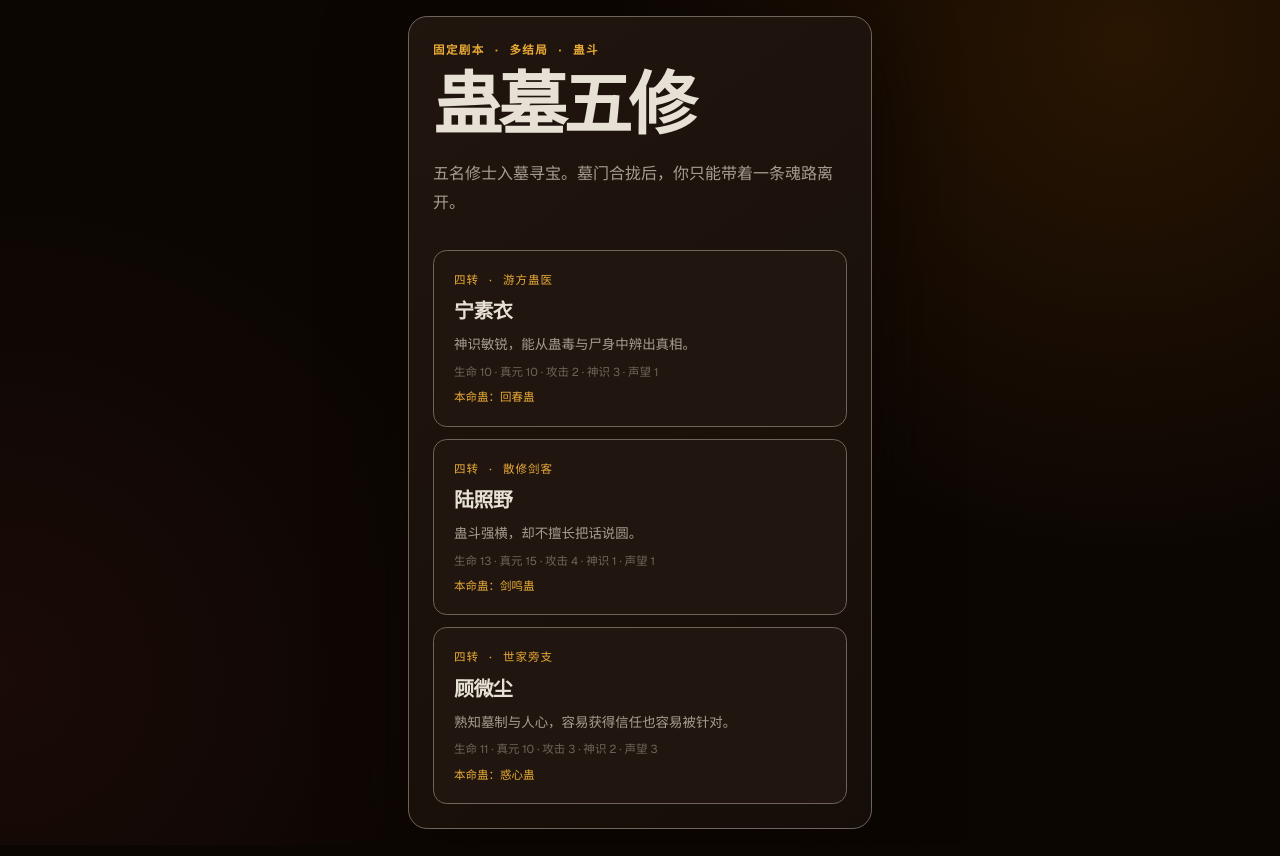
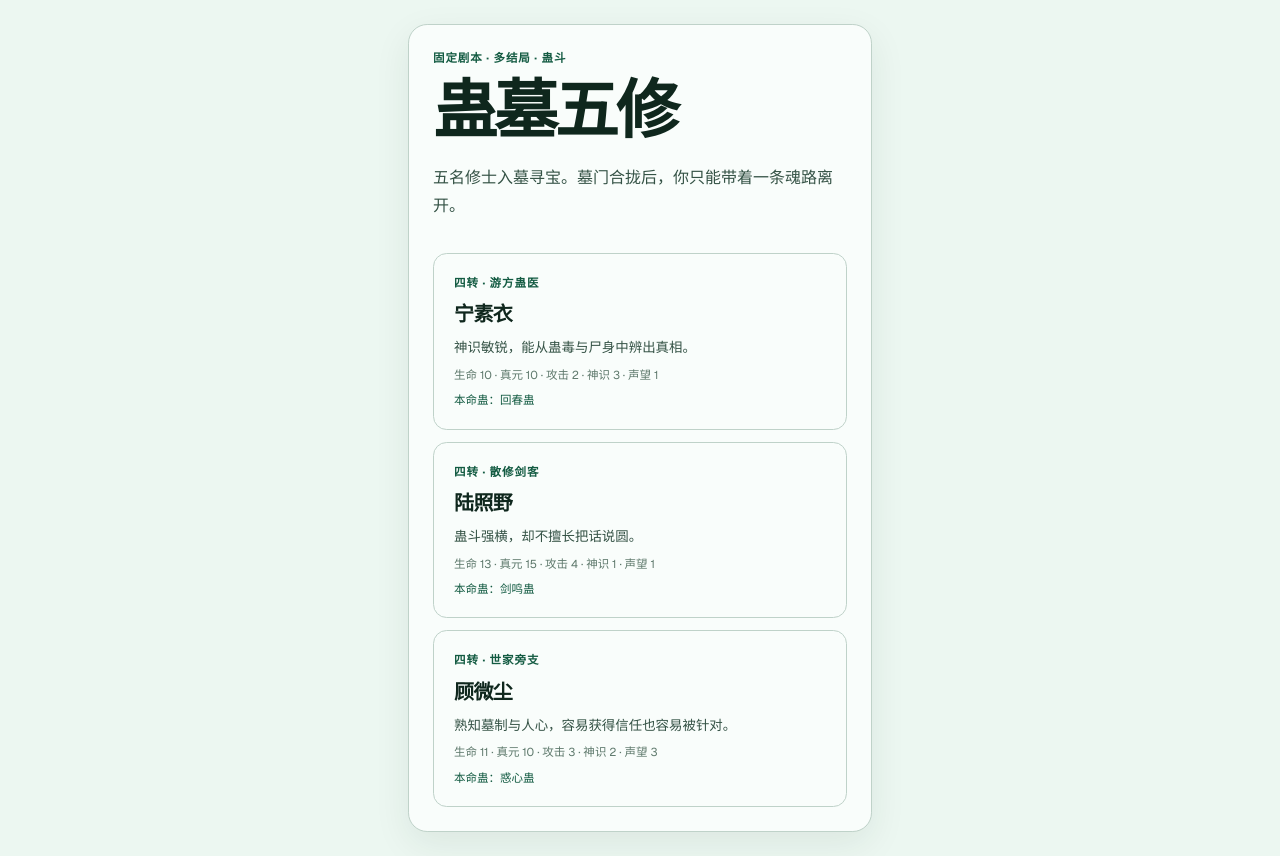
Before and after one commit to xcymm3/gu-mu, a Next.js app: page / in a window 1280 px wide. Built offline with nearby package versions, Linux system fonts and the light colour scheme.

Commit message:
style: refresh game interface with mint palette

```diff
--- a/app/globals.css
+++ b/app/globals.css
@@ -1,5 +1,5 @@
-/* Hallmark · pre-emit critique: P5 H4 E4 S5 R5 V4 */
-/* Hallmark · genre: atmospheric · macrostructure: Narrative Workflow · theme: Midnight · enrichment: none · nav: in-game status bar · footer: ending epitaph */
+/* Hallmark · pre-emit critique: P5 H5 E5 S5 R5 V4 */
+/* Hallmark · genre: modern-minimal · macrostructure: Narrative Workflow · theme: studied-DNA (source: image) · enrichment: none · nav: in-game status bar · footer: ending epitaph */
 @import "tailwindcss";
 @import "../tokens.css";
 
@@ -16,13 +16,13 @@ body {
   margin: 0;
   color: var(--color-ink);
   font-family: var(--font-body);
-  background-image: radial-gradient(circle at 88% 5%, var(--color-bloom-1), transparent 32rem), radial-gradient(circle at 0% 80%, var(--color-bloom-2), transparent 30rem);
+  background: var(--color-canvas);
 }
 
 button { font: inherit; }
 
 button:focus-visible {
-  outline: 2px solid var(--color-accent);
+  outline: 3px solid var(--color-focus);
   outline-offset: 3px;
 }
 
@@ -39,8 +39,8 @@ button:focus-visible {
   padding: var(--space-6);
   border: var(--rule);
   border-radius: var(--radius-lg);
-  background: linear-gradient(145deg, var(--color-surface), var(--color-paper));
-  box-shadow: 0 1.5rem 5rem var(--color-void);
+  background: var(--color-paper);
+  box-shadow: var(--shadow-card);
 }
 
 .story-frame {
@@ -130,7 +130,7 @@ h1 {
 .scene-copy { display: grid; flex: 1 1 auto; min-height: 0; gap: var(--space-4); margin-top: var(--space-6); overflow: hidden; }
 .scene-copy p { margin: 0; color: var(--color-muted); font-size: var(--text-base); line-height: 1.92; text-align: justify; text-wrap: pretty; }
 .story-name { color: var(--color-ink); font-weight: 780; }
-.story-critical { color: #b94e4a; font-weight: 720; }
+.story-critical { color: var(--color-danger); font-weight: 720; }
 .narrative-progress { margin: var(--space-6) 0 0; color: var(--color-faint); font-family: var(--font-mono); font-size: var(--text-xs); text-align: right; }
 
 .choice-panel { display: grid; flex: 0 0 auto; gap: var(--space-3); margin-top: auto; }
@@ -161,8 +161,8 @@ h1 {
 .gu-list button { display: grid; gap: var(--space-1); padding: var(--space-3); }
 .gu-list strong { color: var(--color-accent); font-size: var(--text-sm); }
 .gu-list span { color: var(--color-muted); font-size: var(--text-xs); }
-.battle-help-backdrop { position: fixed; z-index: 10; inset: 0; display: grid; place-items: center; padding: var(--space-5); background: rgb(0 0 0 / 70%); }
-.battle-help-dialog { position: relative; width: min(100%, 23rem); padding: var(--space-6); border: 1px solid var(--color-accent); border-radius: var(--radius-md); background: var(--color-surface); box-shadow: 0 1.2rem 3rem rgb(0 0 0 / 45%); }
+.battle-help-backdrop { position: fixed; z-index: 10; inset: 0; display: grid; place-items: center; padding: var(--space-5); background: var(--color-overlay); }
+.battle-help-dialog { position: relative; width: min(100%, 23rem); padding: var(--space-6); border: 1px solid var(--color-accent); border-radius: var(--radius-md); background: var(--color-surface); box-shadow: var(--shadow-card); }
 .battle-help-dialog h2 { margin: var(--space-2) 0 var(--space-4); font-size: var(--text-lg); }
 .battle-help-dialog p:not(.eyebrow) { margin: var(--space-3) 0 0; color: var(--color-muted); font-size: var(--text-sm); line-height: 1.7; }
 .battle-help-close { position: absolute; top: var(--space-3); right: var(--space-3); width: 2rem; height: 2rem; padding: 0; border: 0; color: var(--color-muted); background: transparent; font-size: 1.5rem; line-height: 1; }
@@ -181,3 +181,336 @@ h1 {
 @media (prefers-reduced-motion: reduce) {
   *, *::before, *::after { scroll-behavior: auto !important; transition-duration: 150ms !important; animation-duration: 150ms !important; }
 }
+
+/* Hallmark · portrait game surface · all presentation overrides consume tokens.css */
+html,
+body {
+  background: var(--color-canvas);
+}
+
+body {
+  color: var(--color-ink);
+  font-family: var(--font-body);
+}
+
+.game-shell {
+  --frame-inset: clamp(var(--space-3), 3vw, var(--space-6));
+  padding: var(--frame-inset);
+  background: var(--color-canvas);
+}
+
+.game-frame {
+  border-color: var(--color-rule);
+  border-radius: var(--radius-lg);
+  background: var(--color-paper);
+  box-shadow: var(--shadow-card);
+}
+
+.story-frame {
+  height: calc(100dvh - var(--frame-inset) - var(--frame-inset));
+  min-height: 0;
+  border-inline-start-color: var(--color-paper-strong);
+  border-inline-end-color: var(--color-paper-strong);
+}
+
+.status-bar {
+  gap: var(--space-4);
+  padding: var(--space-2) 0 var(--space-5);
+  border-bottom-color: var(--color-rule);
+}
+
+.status-bar span,
+.narrative-progress,
+.ending-number,
+.gallery,
+.essence-stat {
+  color: var(--color-faint);
+}
+
+.status-bar strong {
+  color: var(--color-ink);
+  font-variant-numeric: tabular-nums;
+}
+
+.health-stat i {
+  height: 0.28rem;
+  background: var(--color-health);
+}
+
+.eyebrow,
+.role-title {
+  color: var(--color-accent);
+  font-family: var(--font-mono);
+  font-weight: 700;
+  letter-spacing: 0.08em;
+}
+
+h1 {
+  color: var(--color-ink);
+  font-family: var(--font-display);
+  font-weight: 760;
+  letter-spacing: -0.05em;
+}
+
+.opening-copy,
+.ending-text,
+.scene-copy p,
+.role-card > span:not(.role-title),
+.intent-copy,
+.battle-help-dialog p:not(.eyebrow) {
+  color: var(--color-muted);
+}
+
+.scene-copy {
+  gap: var(--space-5);
+  margin-top: var(--space-5);
+}
+
+.scene-copy p {
+  line-height: 1.88;
+  text-align: left;
+}
+
+.story-name {
+  color: var(--color-ink);
+}
+
+.story-critical {
+  color: var(--color-danger);
+}
+
+.role-list {
+  gap: var(--space-3);
+}
+
+.role-card,
+.choice-button,
+.gu-list button {
+  border-color: var(--color-rule);
+  background: var(--color-surface);
+  box-shadow: none;
+  transition: background-color var(--dur-short) var(--ease-out), border-color var(--dur-short) var(--ease-out), transform var(--dur-fast) var(--ease-out);
+}
+
+.role-card {
+  padding: var(--space-5);
+}
+
+.role-card strong,
+.choice-button,
+.gu-list strong,
+.enemy-row strong {
+  color: var(--color-ink);
+}
+
+.role-card small,
+.role-card em,
+.gu-list span {
+  color: var(--color-faint);
+}
+
+.role-card em,
+.choice-button small,
+.gu-list strong,
+.essence-stat strong {
+  color: var(--color-accent);
+}
+
+.choice-panel {
+  gap: var(--space-2);
+  padding-top: var(--space-2);
+}
+
+.choice-button {
+  min-height: var(--choice-height);
+  padding: var(--space-4);
+  border-radius: var(--radius-md);
+}
+
+.primary-button,
+.quiet-button {
+  min-height: var(--control-height);
+  border-radius: var(--radius-md);
+  transition: background-color var(--dur-short) var(--ease-out), border-color var(--dur-short) var(--ease-out), color var(--dur-short) var(--ease-out), transform var(--dur-fast) var(--ease-out);
+  white-space: nowrap;
+}
+
+.primary-button {
+  border-color: var(--color-accent);
+  background: var(--color-accent);
+  color: var(--color-accent-ink);
+}
+
+.quiet-button {
+  border-color: var(--color-rule);
+  background: var(--color-paper-soft);
+  color: var(--color-muted);
+}
+
+.battle-panel {
+  padding: var(--space-5);
+  border-color: var(--color-rule);
+  background: var(--color-paper-soft);
+}
+
+.enemy-row {
+  color: var(--color-danger);
+}
+
+.battle-help-button {
+  width: var(--help-control-size);
+  height: var(--help-control-size);
+  border-color: var(--color-rule);
+  border-radius: var(--radius-sm);
+  color: var(--color-accent);
+  background: var(--color-paper);
+  transition: background-color var(--dur-short) var(--ease-out), color var(--dur-short) var(--ease-out), border-color var(--dur-short) var(--ease-out), transform var(--dur-fast) var(--ease-out);
+}
+
+.intent-copy {
+  padding: var(--space-3);
+  border-inline-start: 1px solid var(--color-rule-strong);
+  background: var(--color-paper);
+}
+
+.gu-list {
+  gap: var(--space-2);
+}
+
+.gu-list button {
+  padding: var(--space-3) var(--space-4);
+}
+
+.battle-help-backdrop {
+  z-index: var(--z-modal);
+  background: var(--color-overlay);
+}
+
+.battle-help-dialog {
+  border-color: var(--color-rule-strong);
+  background: var(--color-paper);
+  box-shadow: var(--shadow-card);
+}
+
+.battle-help-close {
+  min-width: 2.75rem;
+  min-height: 2.75rem;
+  border-radius: var(--radius-sm);
+  color: var(--color-muted);
+}
+
+.epitaph {
+  color: var(--color-accent);
+}
+
+.role-card:focus-visible,
+.choice-button:focus-visible,
+.primary-button:focus-visible,
+.quiet-button:focus-visible,
+.gu-list button:focus-visible,
+.battle-help-button:focus-visible,
+.battle-help-close:focus-visible {
+  outline: 3px solid var(--color-focus);
+  outline-offset: 3px;
+}
+
+.role-card:disabled,
+.choice-button:disabled,
+.gu-list button:disabled,
+.primary-button:disabled,
+.quiet-button:disabled {
+  border-color: var(--color-rule);
+  background: var(--color-paper-strong);
+  color: var(--color-faint);
+  cursor: not-allowed;
+  opacity: 0.58;
+}
+
+.role-card[aria-busy="true"],
+.choice-button[aria-busy="true"],
+.gu-list button[aria-busy="true"],
+.primary-button[aria-busy="true"],
+.quiet-button[aria-busy="true"] {
+  background: var(--color-paper-strong);
+  cursor: progress;
+}
+
+.role-card[data-state="error"],
+.choice-button[data-state="error"],
+.gu-list button[data-state="error"],
+.primary-button[data-state="error"],
+.quiet-button[data-state="error"] {
+  border-color: var(--color-danger);
+  background: var(--color-danger-soft);
+}
+
+.role-card[data-state="success"],
+.choice-button[data-state="success"],
+.gu-list button[data-state="success"],
+.primary-button[data-state="success"],
+.quiet-button[data-state="success"] {
+  border-color: var(--color-accent);
+}
+
+@media (hover: hover) and (pointer: fine) {
+  .role-card:hover,
+  .choice-button:hover,
+  .gu-list button:hover {
+    background: var(--color-surface-raised);
+  }
+
+  .primary-button:hover {
+    background: var(--color-accent-hover);
+  }
+
+  .quiet-button:hover {
+    background: var(--color-paper);
+  }
+
+  .battle-help-button:hover {
+    background: var(--color-paper-strong);
+  }
+}
+
+@media (hover: none), (pointer: coarse) {
+  .role-card:hover,
+  .choice-button:hover,
+  .gu-list button:hover {
+    border-color: var(--color-rule);
+    background: var(--color-surface);
+    transform: none;
+  }
+
+  .primary-button:hover {
+    background: var(--color-accent);
+    transform: none;
+  }
+
+  .quiet-button:hover {
+    border-color: var(--color-rule);
+    background: var(--color-paper-soft);
+    color: var(--color-muted);
+  }
+
+  .battle-help-button:hover {
+    border-color: var(--color-rule);
+    background: var(--color-paper);
+    color: var(--color-accent);
+  }
+}
+
+@media (max-width: 21.25rem) {
+  .game-shell {
+    --frame-inset: var(--space-2);
+    padding: var(--space-2);
+  }
+
+  .game-frame {
+    padding: var(--space-5);
+  }
+
+  .choice-button {
+    min-height: var(--control-height);
+    padding: var(--space-3);
+  }
+}
--- a/tokens.css
+++ b/tokens.css
@@ -1,19 +1,36 @@
+/* Hallmark · macrostructure: Narrative Workflow · tone: quiet mint utility · anchor hue: forest-teal
+ * theme: studied-DNA (source: image) · paper oklch(97.2% 0.014 165) · accent oklch(42% 0.08 165)
+ * display: Geist Sans · body: Geist Sans with Chinese sans fallbacks · studied: yes · DNA-source: user reference
+ */
+
 :root {
-  --color-void: oklch(13% 0.015 55);
-  --color-paper: oklch(17% 0.018 55);
-  --color-surface: oklch(21% 0.022 55);
-  --color-surface-raised: oklch(26% 0.026 55);
-  --color-ink: oklch(91% 0.018 82);
-  --color-muted: oklch(70% 0.022 72);
-  --color-faint: oklch(51% 0.02 62);
-  --color-accent: oklch(78% 0.145 78);
-  --color-accent-ink: oklch(21% 0.04 65);
-  --color-danger: oklch(67% 0.16 30);
-  --color-bloom-1: oklch(44% 0.11 63 / 0.26);
-  --color-bloom-2: oklch(31% 0.08 30 / 0.2);
-  --font-display: var(--font-geist-sans), "Microsoft YaHei", sans-serif;
-  --font-body: var(--font-geist-sans), "Microsoft YaHei", sans-serif;
-  --font-mono: var(--font-geist-mono), "SFMono-Regular", Consolas, monospace;
+  --color-canvas: oklch(96.6% 0.014 165);
+  --color-paper: oklch(99.1% 0.006 165);
+  --color-paper-soft: oklch(97.2% 0.014 165);
+  --color-paper-strong: oklch(93.4% 0.022 165);
+  --color-surface: var(--color-paper);
+  --color-surface-raised: oklch(98.1% 0.012 165);
+  --color-void: var(--color-canvas);
+  --color-rule: oklch(84.8% 0.024 165);
+  --color-rule-strong: oklch(72% 0.046 165);
+  --color-ink: oklch(25% 0.036 165);
+  --color-muted: oklch(41% 0.042 165);
+  --color-faint: oklch(55% 0.036 165);
+  --color-accent: oklch(42% 0.08 165);
+  --color-accent-hover: oklch(35% 0.07 165);
+  --color-accent-ink: oklch(98.6% 0.008 165);
+  --color-focus: oklch(48% 0.12 165);
+  --color-danger: oklch(52% 0.16 25);
+  --color-danger-soft: oklch(94.5% 0.03 25);
+  --color-health: oklch(58% 0.15 25);
+  --color-overlay: oklch(22% 0.04 165 / 0.42);
+  --color-bloom-1: oklch(96.6% 0.014 165);
+  --color-bloom-2: oklch(96.6% 0.014 165);
+
+  --font-display: var(--font-geist-sans), "PingFang SC", "Microsoft YaHei", sans-serif;
+  --font-body: var(--font-geist-sans), "Microsoft YaHei", "PingFang SC", sans-serif;
+  --font-mono: var(--font-body);
+
   --space-1: 0.25rem;
   --space-2: 0.5rem;
   --space-3: 0.75rem;
@@ -22,17 +39,31 @@
   --space-6: 1.5rem;
   --space-8: 2rem;
   --space-10: 2.5rem;
+
   --text-xs: 0.72rem;
   --text-sm: 0.84rem;
   --text-base: 1rem;
   --text-lg: 1.25rem;
   --text-xl: 1.75rem;
-  --text-display: clamp(2.75rem, 11vw, 4.3rem);
+  --text-display: clamp(2.55rem, 10vw, 4rem);
+
   --radius-sm: 0.5rem;
   --radius-md: 0.85rem;
   --radius-lg: 1.2rem;
-  --rule: 1px solid var(--color-faint);
+  --rule: 1px solid var(--color-rule);
+  --shadow-card: 0 0.75rem 2.25rem oklch(30% 0.03 165 / 0.08);
+  --shadow-whisper: 0 0.25rem 0.9rem oklch(30% 0.03 165 / 0.06);
+  --control-height: 3.25rem;
+  --choice-height: 3.5rem;
+  --help-control-size: 2.5rem;
+  --z-base: 1;
+  --z-raised: 10;
+  --z-modal: 400;
+
   --ease-out: cubic-bezier(0.16, 1, 0.3, 1);
+  --ease-in: cubic-bezier(0.7, 0, 0.84, 0);
+  --ease-in-out: cubic-bezier(0.65, 0, 0.35, 1);
   --dur-fast: 150ms;
   --dur-normal: 240ms;
+  --dur-short: 220ms;
 }
```
Also changed, not shown: .hallmark/log.json (added), .hallmark/preflight.json (added).
